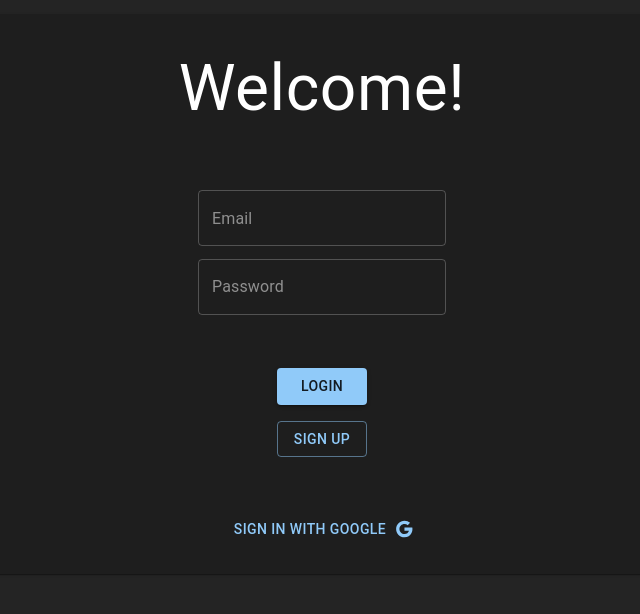
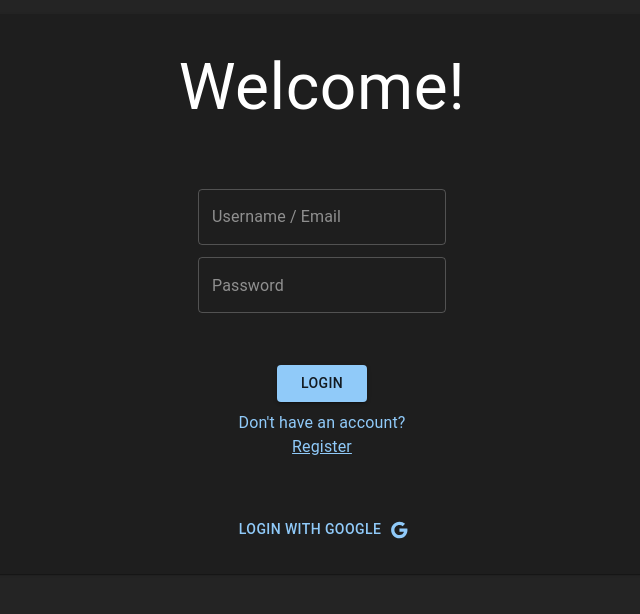
Before and after one commit to yarondlugin/michlala-web-project, a React (Vite) app in the folder client/: page /login in a window 1280 px wide. Shown: the part 106-720 px from the top of the page, without its empty margins (318-958 px from the left). Built offline with nearby package versions, Linux system fonts and the light colour scheme; no server answers.

Commit message:
fix: CR comments

```diff
--- a/client/src/components/pages/LoginPage.tsx
+++ b/client/src/components/pages/LoginPage.tsx
@@ -19,7 +19,7 @@ export const LoginPage = () => {
             if (googleAuthCode) {
                 await axiosClient.post('/auth/login/google', { code: googleAuthCode });
             } else {
-                await axiosClient.post('/auth/login', { username: email, password });
+                await axiosClient.post('/auth/login', { username: usernameOrEmail, password });
             }
         } catch (error) {
             if (isAxiosError(error)) {
@@ -33,7 +33,7 @@ export const LoginPage = () => {
             setErrorMessage('Something went wrong, please try again');
         }
     };
-    const { email, emailComponent, password, passwordComponent } = useUserDetailsInputs({ onSubmit: handleLogin });
+    const { username: usernameOrEmail, usernameComponent, password, passwordComponent } = useUserDetailsInputs({ onSubmit: handleLogin, usernamePlaceholder: 'Username / Email' });
 
     const handleGoogleLogin = useGoogleLogin({
         onSuccess: async ({ code }) => handleLogin(code),
@@ -60,20 +60,23 @@ export const LoginPage = () => {
         >
             <Typography fontSize={64}>Welcome!</Typography>
             <Box sx={{ display: 'flex', flexDirection: 'column', justifyContent: 'space-around', alignItems: 'center' }}>
-                {emailComponent}
+                {usernameComponent}
                 {passwordComponent}
                 <Typography color="red">{errorMessage}</Typography>
             </Box>
             <Box sx={{ display: 'flex', flexDirection: 'column', alignItems: 'center', width: '100%' }}>
-                <Button variant="contained" sx={{ width: '10%', marginBottom: '1rem', }} onClick={() => handleLogin()}>
+                <Button variant="contained" sx={{ width: '10%', marginBottom: '1%', }} onClick={() => handleLogin()}>
                     Login
                 </Button>
-                <Button variant="outlined" sx={{ width: '10%' }} onClick={() => navigate({ to: '/register' })}>
-                    Sign Up
-                </Button>
+				<Typography color='primary'>
+					Don't have an account?
+				</Typography>
+				<Typography color='primary' sx={{textDecoration: 'underline', cursor: 'pointer'}} onClick={() => navigate({ to: '/register' })}>
+					Register
+				</Typography>
             </Box>
             <Button onClick={() => handleGoogleLogin()} endIcon={<GoogleIcon />}>
-                Sign in with Google
+                Login with Google
             </Button>
         </Card>
     );
--- a/client/src/components/pages/RegisterPage.tsx
+++ b/client/src/components/pages/RegisterPage.tsx
@@ -52,7 +52,7 @@ export const RegisterPage = () => {
                 alignItems: 'center',
             }}
         >
-            <Typography fontSize={64}>Create an Account</Typography>
+            <Typography fontSize={64}>Create Account</Typography>
             <Box sx={{ display: 'flex', flexDirection: 'column', justifyContent: 'space-around', alignItems: 'center' }}>
                 {usernameComponent}
                 {emailComponent}
@@ -60,12 +60,15 @@ export const RegisterPage = () => {
                 <Typography color="red">{errorMessage}</Typography>
             </Box>
             <Box sx={{ display: 'flex', flexDirection: 'column', alignItems: 'center', width: '100%' }}>
-                <Button variant="contained" sx={{ width: '10%', marginBottom: '1rem', }} onClick={handleRegister}>
+                <Button variant="contained" sx={{ width: '10%', marginBottom: '3%', }} onClick={handleRegister}>
                     Register
                 </Button>
-                <Button variant="outlined" sx={{ width: '10%' }} onClick={() => navigate({ to: '/login' })}>
-                    Cancel
-                </Button>
+				<Typography color='primary'>
+					Already have an account?
+				</Typography>
+				<Typography color='primary' sx={{textDecoration: 'underline', cursor: 'pointer'}} onClick={() => navigate({ to: '/login' })}>
+					Login
+				</Typography>
             </Box>
         </Card>
     );
--- a/client/src/hooks/useUserDetailsInputs.tsx
+++ b/client/src/hooks/useUserDetailsInputs.tsx
@@ -1,11 +1,12 @@
 import { TextField } from '@mui/material';
 import { useState } from 'react';
 
-type UseEmailAndPasswordArgs = {
+type Props = {
     onSubmit?: () => void | Promise<void>;
+	usernamePlaceholder?: string;
 };
 
-export const useUserDetailsInputs = ({ onSubmit }: UseEmailAndPasswordArgs) => {
+export const useUserDetailsInputs = ({ onSubmit, usernamePlaceholder = 'Username' }: Props) => {
     const [username, setUsername] = useState<string>('');
     const [email, setEmail] = useState<string>('');
     const [password, setPassword] = useState<string>('');
@@ -37,7 +38,7 @@ export const useUserDetailsInputs = ({ onSubmit }: UseEmailAndPasswordArgs) => {
         setPassword,
         usernameComponent: (
             <TextField
-                placeholder='Username'
+                placeholder={usernamePlaceholder}
                 value={username}
                 onChange={handleUsernameChanged}
                 sx={{ marginBottom: '5%' }}
```
